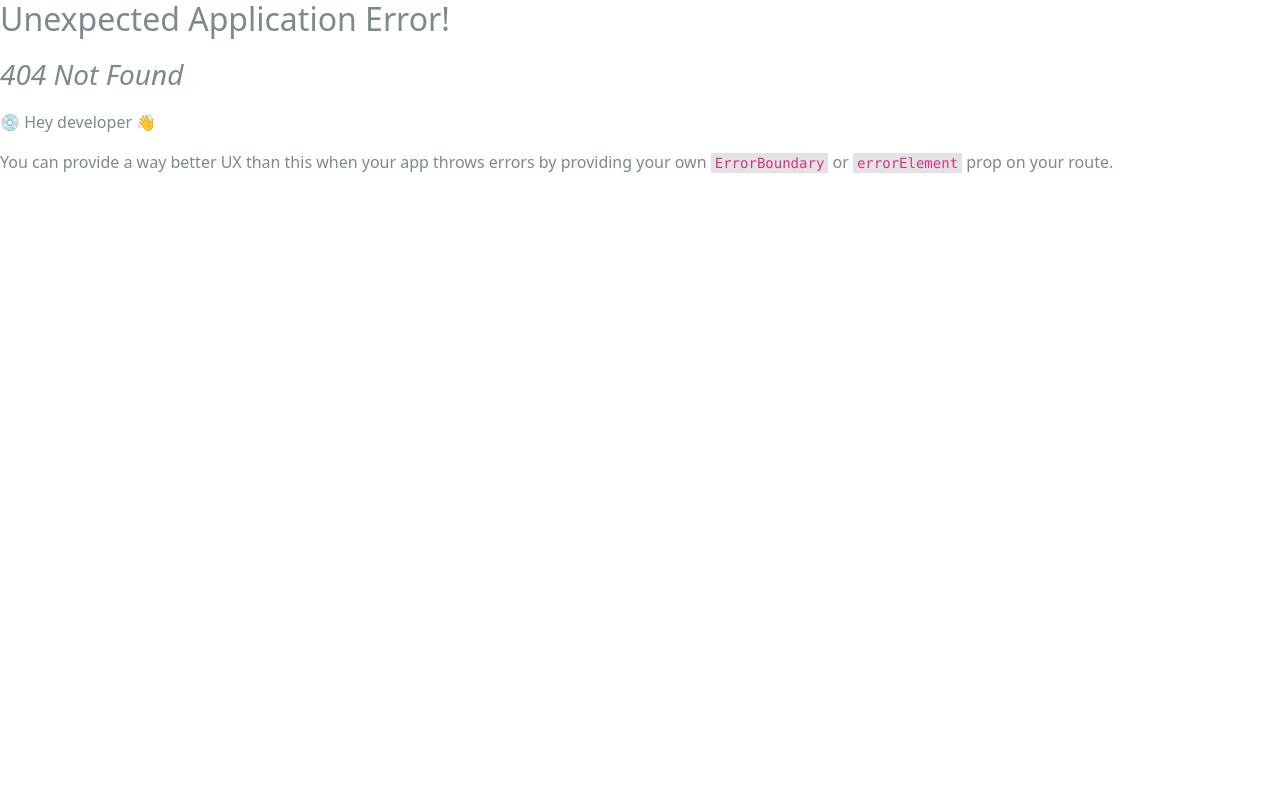
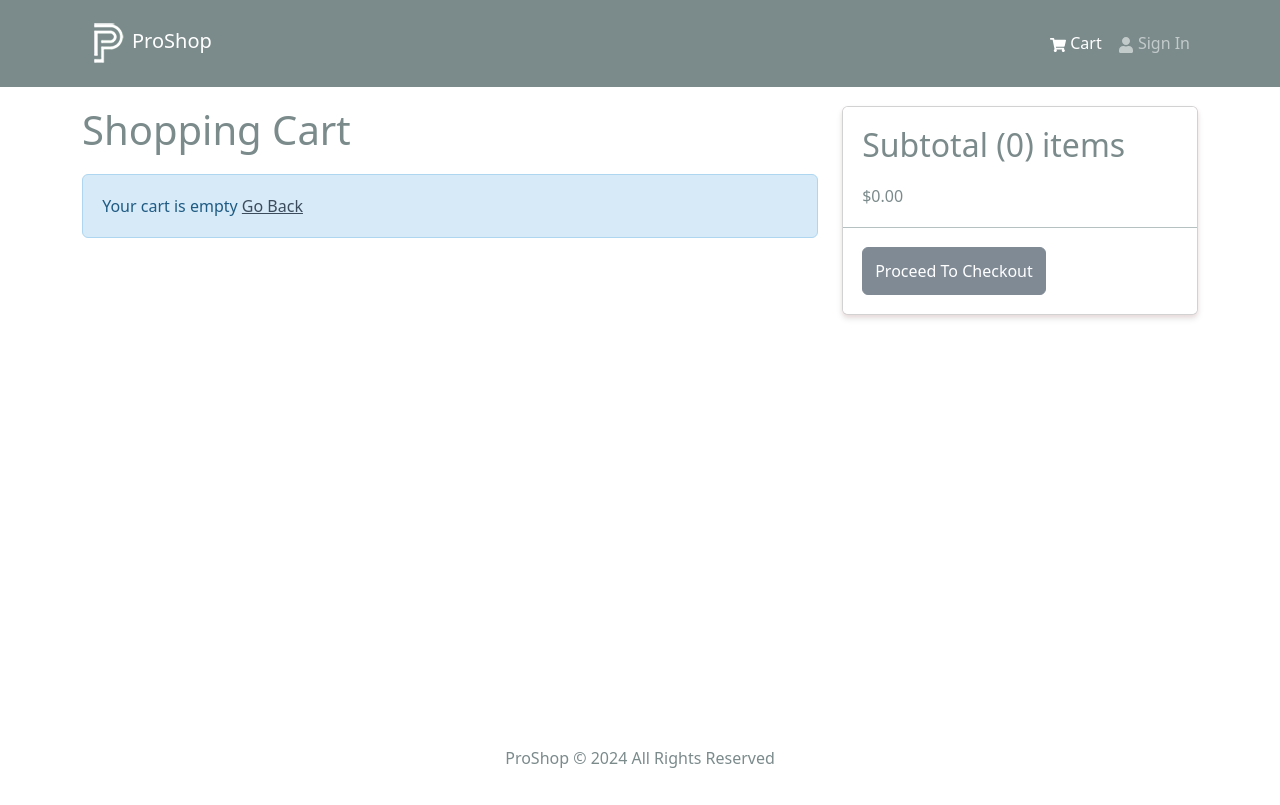
Before and after one commit to IqbalAhmadi/proshop-v2.0, a React (Create React App) app in the folder frontend/: page /cart in a window 1280 px wide. Before the commit this address had no page. Built offline with nearby package versions, Linux system fonts and the light colour scheme.

Commit message:
added cart screen, updated card items state

```diff
--- a/frontend/src/index.js
+++ b/frontend/src/index.js
@@ -15,12 +15,14 @@
 import reportWebVitals from './reportWebVitals'
 import HomeScreen from './screens/HomeScreen'
 import ProductScreen from './screens/ProductScreen'
+import CartScreen from './screens/CartScreen'
 
 const router = createBrowserRouter(
   createRoutesFromElements(
     <Route path="/" element={<App />}>
       <Route index={true} path="/" element={<HomeScreen />} />
       <Route path="/product/:id" element={<ProductScreen />} />
+      <Route path="/cart" element={<CartScreen />} />
     </Route>
   )
 )
--- /dev/null
+++ b/frontend/src/screens/CartScreen.jsx
@@ -0,0 +1,95 @@
+import { Link, useNavigate } from 'react-router-dom'
+import { useDispatch, useSelector } from 'react-redux'
+import { Row, Col, ListGroup, Image, Form, Button, Card } from 'react-bootstrap'
+import { FaTrash } from 'react-icons/fa'
+import Message from '../components/Message'
+import {addToCart} from '../slices/cartSlice'
+
+const CartScreen = () => {
+  const navigate = useNavigate()
+  const dispatch = useDispatch()
+
+  const cart = useSelector((state) => state.cart)
+  const { cartItems } = cart
+
+    const addToCartHandler = async(product, qty) => {
+    dispatch(addToCart({...product, qty}))
+    }
+
+
+  return (
+    <div>
+      <Row>
+        <Col md={8}>
+          <h1 style={{ marginBottom: '20px' }}>Shopping Cart</h1>
+          {cartItems.length === 0 ? (
+            <Message>
+              Your cart is empty <Link to="/">Go Back</Link>
+            </Message>
+          ) : (
+            <ListGroup variant="flush">
+              {cartItems.map((item) => (
+                <ListGroup.Item key={item._id}>
+                  <Row>
+                    <Col md={2}>
+                      <Image src={item.image} alt={item.name} fluid rounded />
+                    </Col>
+                    <Col md={3}>
+                      <Link to={`/product/${item._id}`}>{item.name}</Link>
+                    </Col>
+                    <Col md={2}>${item.price}</Col>
+                    <Col md={2}>
+                      <Form.Control
+                        as="select"
+                        value={item.qty}
+                        onChange={(e) => addToCartHandler(item, Number(e.target.value)) }
+                      >
+                        {[...Array(item.countInStock).keys()].map((x) => (
+                          <option key={x + 1} value={x + 1}>
+                            {x + 1}
+                          </option>
+                        ))}
+                      </Form.Control>
+                    </Col>
+                    <Col md={2}>
+                      <Button type="button" variant="light">
+                        <FaTrash />
+                      </Button>
+                    </Col>
+                  </Row>
+                </ListGroup.Item>
+              ))}
+            </ListGroup>
+          )}
+        </Col>
+        <Col md={4}>
+          <Card>
+            <ListGroup variant="flush">
+              <ListGroup.Item>
+                <h2>
+                  Subtotal ({cartItems.reduce((acc, item) => acc + item.qty, 0)}) items
+                </h2>
+                $
+                {cartItems
+                  .reduce((acc, item) => acc + item.qty * item.price, 0)
+                  .toFixed(2)}
+              </ListGroup.Item>
+              <ListGroup.Item>
+                <Button
+                  type="button"
+                  className="btn-block"
+                  disabled={cartItems.length === 0}
+                  // onClick={checkoutHandler}
+                >
+                  Proceed To Checkout
+                </Button>
+              </ListGroup.Item>
+            </ListGroup>
+          </Card>
+        </Col>
+      </Row>
+    </div>
+  )
+}
+
+export default CartScreen
```
